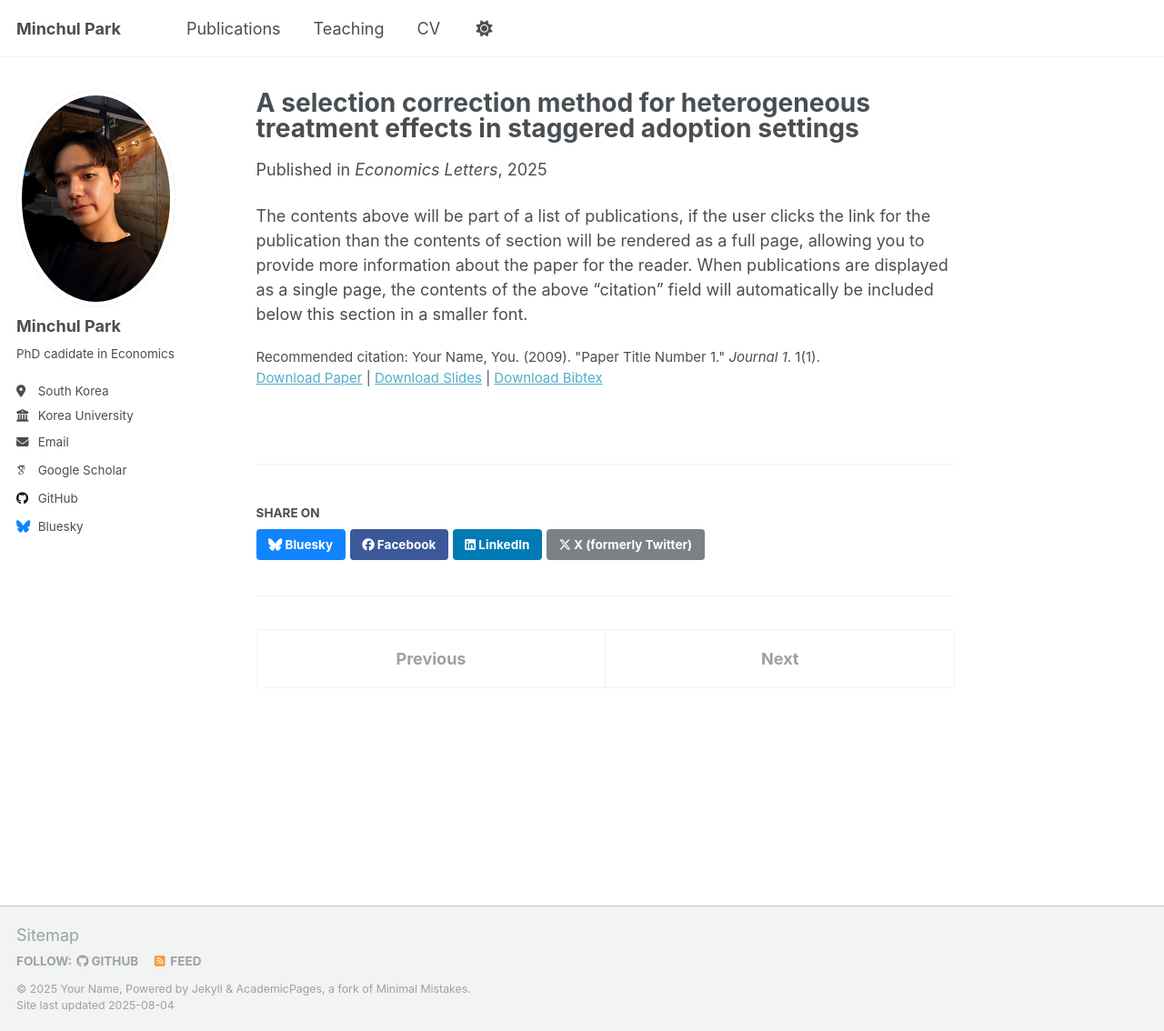
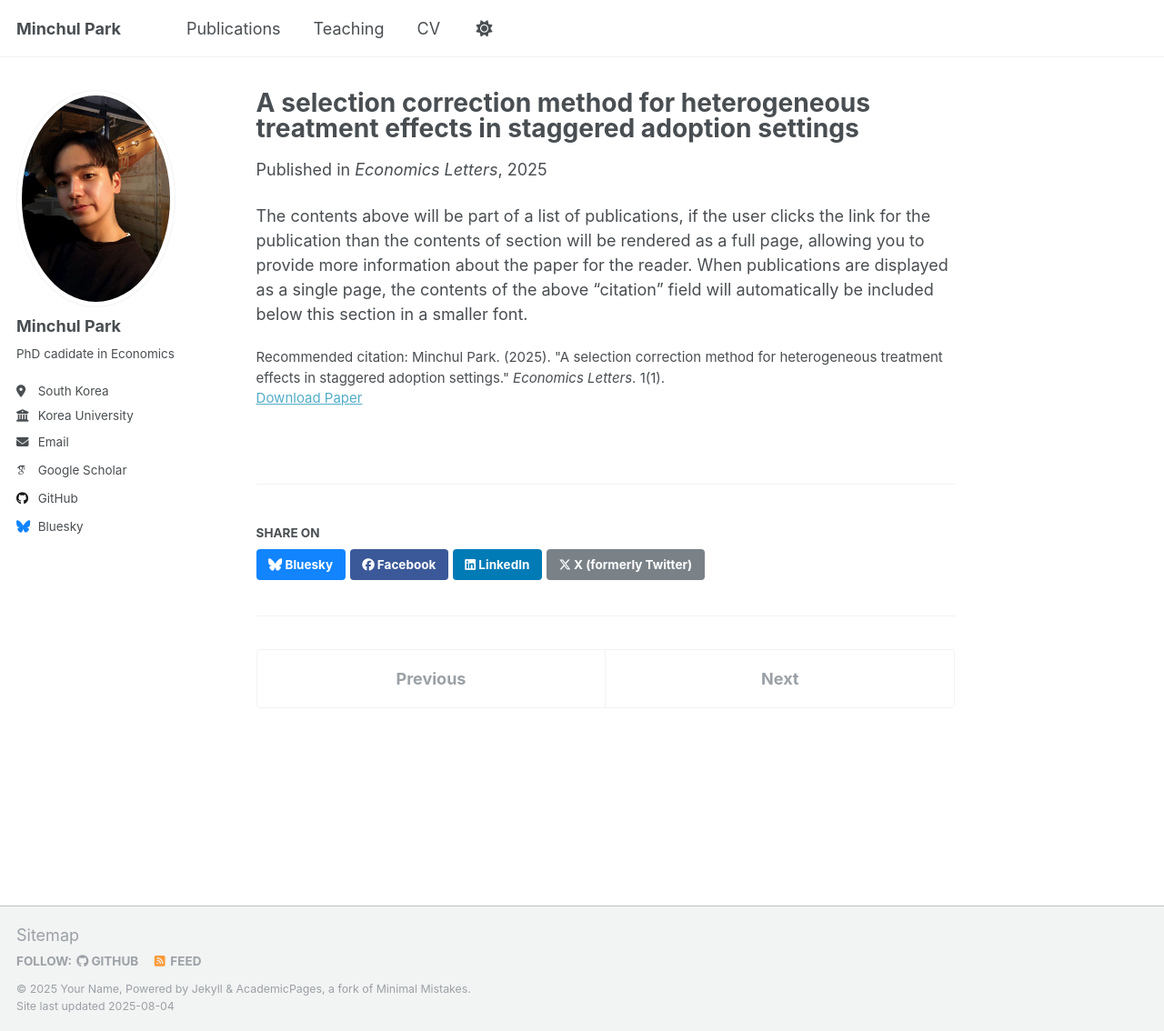
Before and after one commit to econompark/econompark.github.io, a Jekyll site: the page built from _publications/2009-10-01-paper-title-number-1.md, in a window 1280 px wide and 1134 px high. Shown: the whole window at 91% size. Built offline with Jekyll 4.4.1, drawn with Linux system fonts in a browser that asks for light colours; some web fonts are replaced; a script that is not in the unit is left out.

Commit message:
Update 2009-10-01-paper-title-number-1.md

```diff
--- a/_publications/2009-10-01-paper-title-number-1.md
+++ b/_publications/2009-10-01-paper-title-number-1.md
@@ -6,9 +6,9 @@ permalink: /publication/2025-08-01-paper-title-number-1
 excerpt: 'This paper is about the number 1. The number 2 is left for future work.'
 date: 2025-08-01
 venue: 'Economics Letters'
-slidesurl: 'http://academicpages.github.io/files/slides1.pdf'
+slidesurl:
 paperurl: 'http://academicpages.github.io/files/paper1.pdf'
-bibtexurl: 'http://academicpages.github.io/files/bibtex1.bib'
-citation: 'Your Name, You. (2009). &quot;Paper Title Number 1.&quot; <i>Journal 1</i>. 1(1).'
+bibtexurl:
+citation: 'Minchul Park. (2025). &quot;A selection correction method for heterogeneous treatment effects in staggered adoption settings.&quot; <i>Economics Letters</i>. 1(1).'
 ---
 The contents above will be part of a list of publications, if the user clicks the link for the publication than the contents of section will be rendered as a full page, allowing you to provide more information about the paper for the reader. When publications are displayed as a single page, the contents of the above "citation" field will automatically be included below this section in a smaller font.
```
